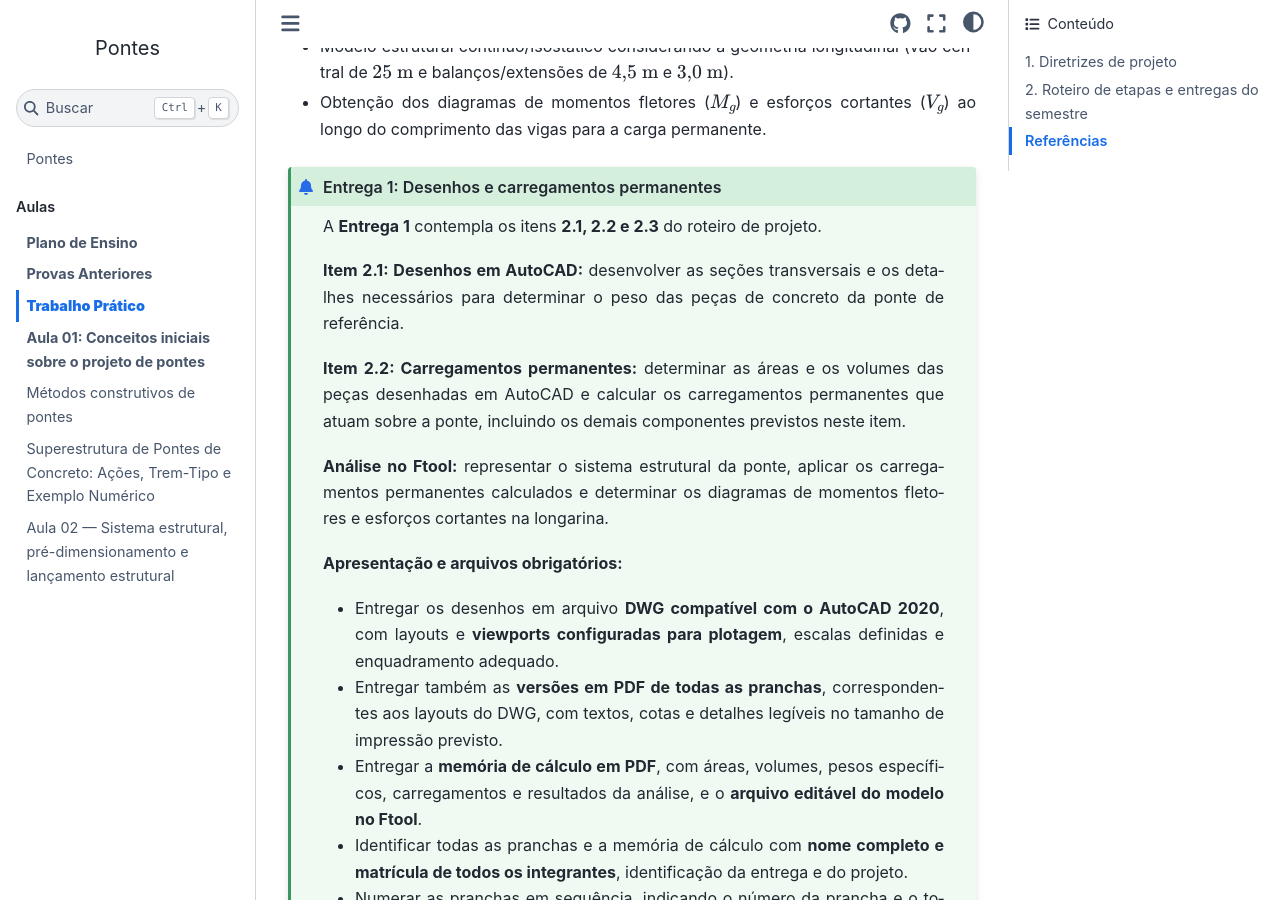
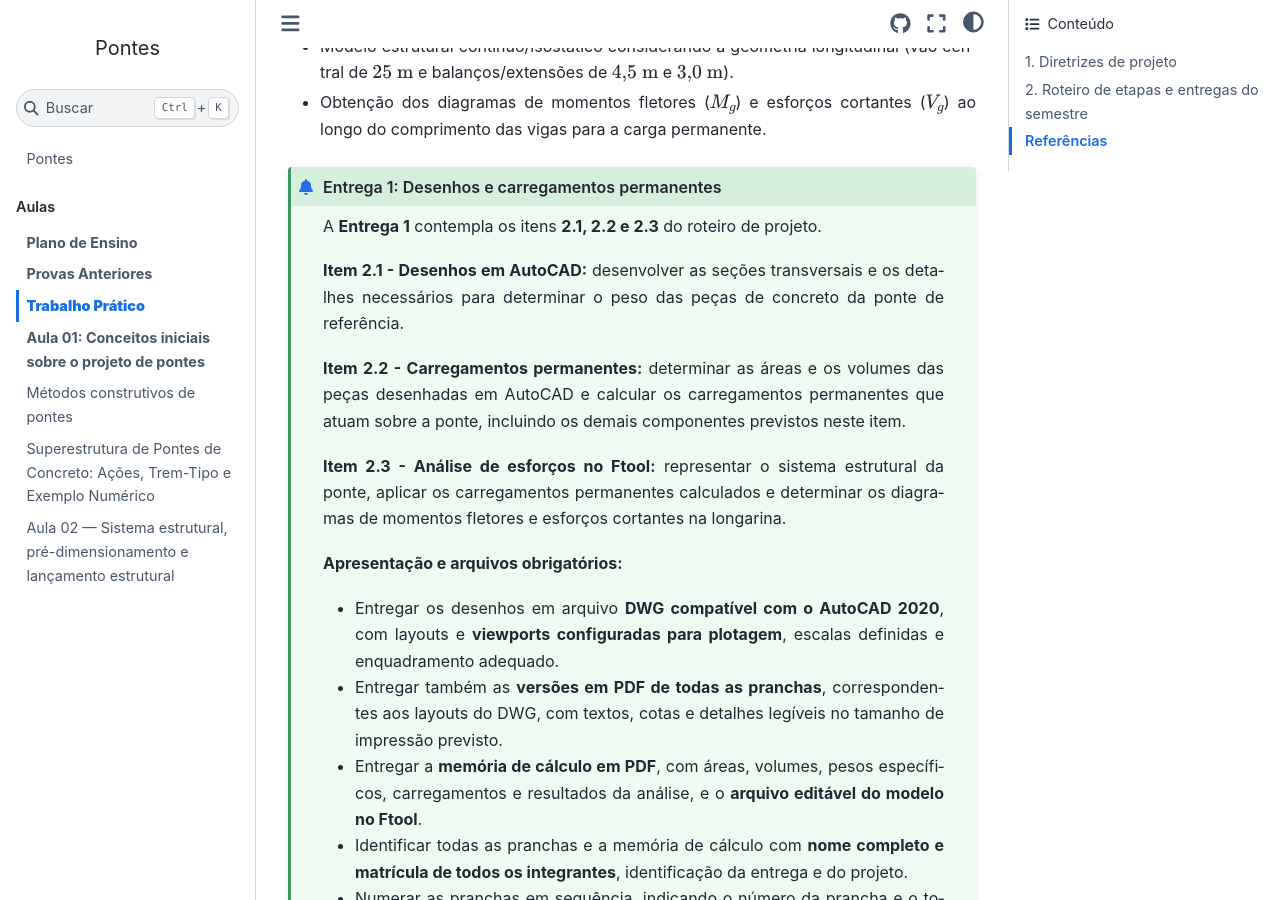
Before and after one commit to wmpjrufg/Pontes, a Sphinx documentation site: the page built from source/aulas/000-trabalho-pratico.md, in a window 1280 px wide and 900 px high, scrolled down 2021 px. Built offline with Sphinx 7.4.7 and the Sphinx Book theme 1.1.4, drawn with Linux system fonts in a browser that asks for light colours; some of the changed text lies outside the part shown.

Commit message:
feat: melhoria do texto do trabalho

```diff
--- a/source/aulas/000-trabalho-pratico.md
+++ b/source/aulas/000-trabalho-pratico.md
@@ -54,11 +54,11 @@ Para o Detalhe 5, a barreira tipo New Jersey deverá ser representada conforme o
 
 A **Entrega 1** contempla os itens **2.1, 2.2 e 2.3** do roteiro de projeto.
 
-**Item 2.1: Desenhos em AutoCAD:** desenvolver as seções transversais e os detalhes necessários para determinar o peso das peças de concreto da ponte de referência.
+**Item 2.1 - Desenhos em AutoCAD:** desenvolver as seções transversais e os detalhes necessários para determinar o peso das peças de concreto da ponte de referência.
 
-**Item 2.2: Carregamentos permanentes:** determinar as áreas e os volumes das peças desenhadas em AutoCAD e calcular os carregamentos permanentes que atuam sobre a ponte, incluindo os demais componentes previstos neste item.
+**Item 2.2 - Carregamentos permanentes:** determinar as áreas e os volumes das peças desenhadas em AutoCAD e calcular os carregamentos permanentes que atuam sobre a ponte, incluindo os demais componentes previstos neste item.
 
-**Análise no Ftool:** representar o sistema estrutural da ponte, aplicar os carregamentos permanentes calculados e determinar os diagramas de momentos fletores e esforços cortantes na longarina.
+**Item 2.3 - Análise de esforços no Ftool:** representar o sistema estrutural da ponte, aplicar os carregamentos permanentes calculados e determinar os diagramas de momentos fletores e esforços cortantes na longarina.
 
 **Apresentação e arquivos obrigatórios:**
 
```
Also changed, not shown: other parts of source/aulas/000-trabalho-pratico.md (+1 -1 lines).
